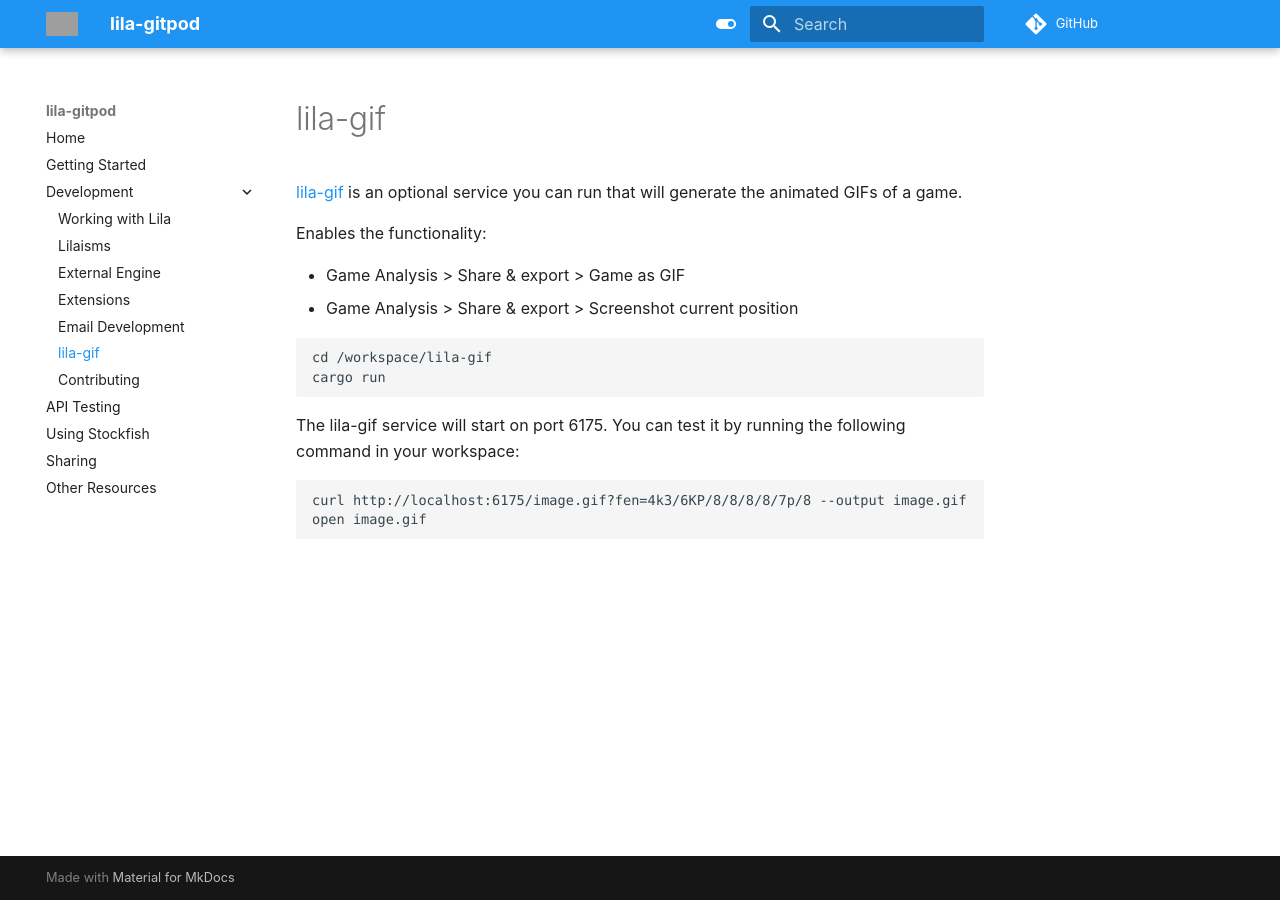
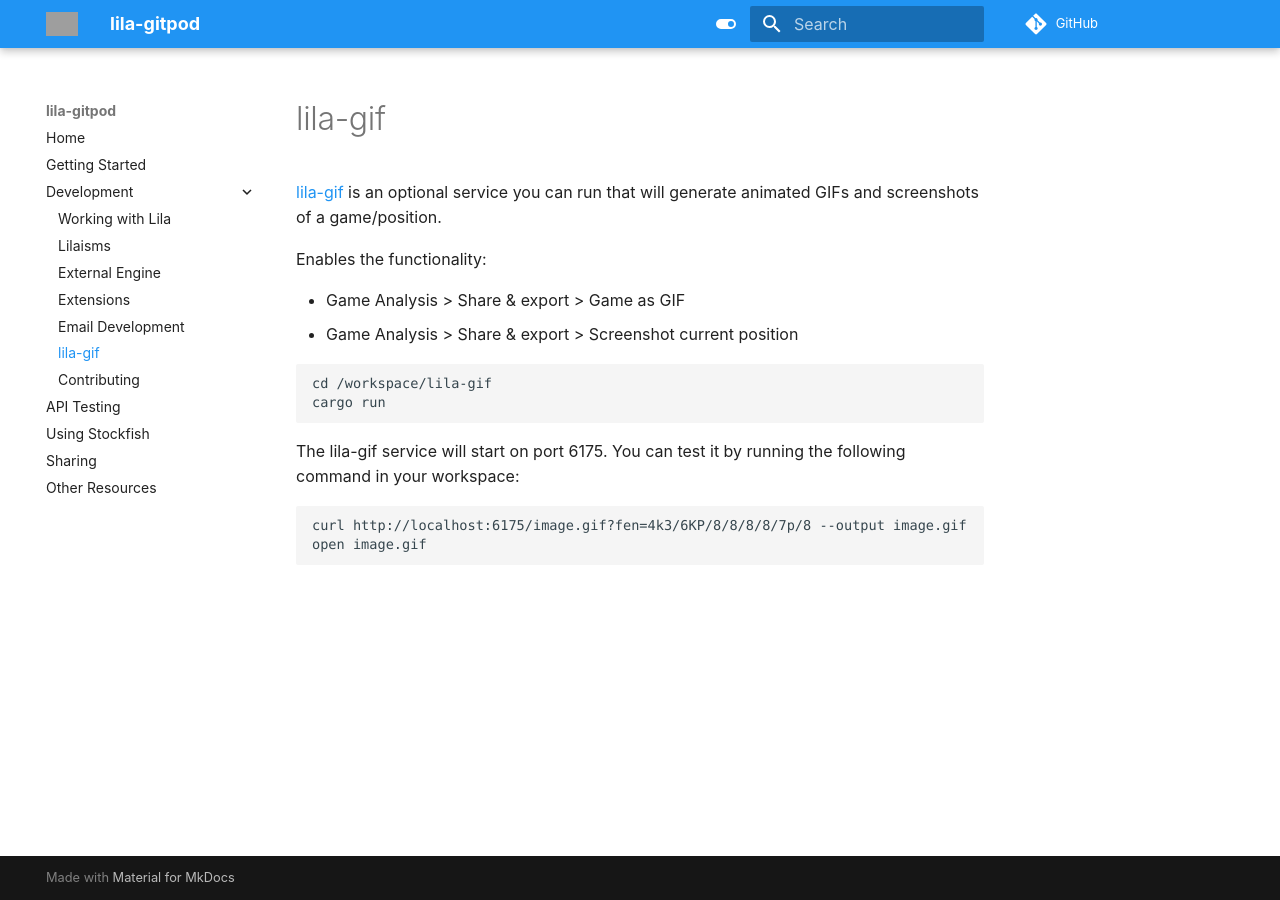
Before and after one commit to lichess-org/lila-gitpod, an MkDocs documentation site: the page built from docs/lila-gif.md, in a window 1280 px wide. Built offline with MkDocs 1.6.1 and Material for MkDocs 9.7.7, drawn with Linux system fonts in a browser that asks for light colours; comment, search, counter and statistics services are not loaded; grey boxes are pictures that could not be loaded.

Commit message:
update docs page

```diff
--- a/docs/lila-gif.md
+++ b/docs/lila-gif.md
@@ -1,4 +1,6 @@
-[lila-gif](https://github.com/lichess-org/lila-gif) is an optional service you can run that will generate the animated GIFs of a game.
+# lila-gif
+
+[lila-gif](https://github.com/lichess-org/lila-gif) is an optional service you can run that will generate animated GIFs and screenshots of a game/position.
 
 Enables the functionality:
 
```
